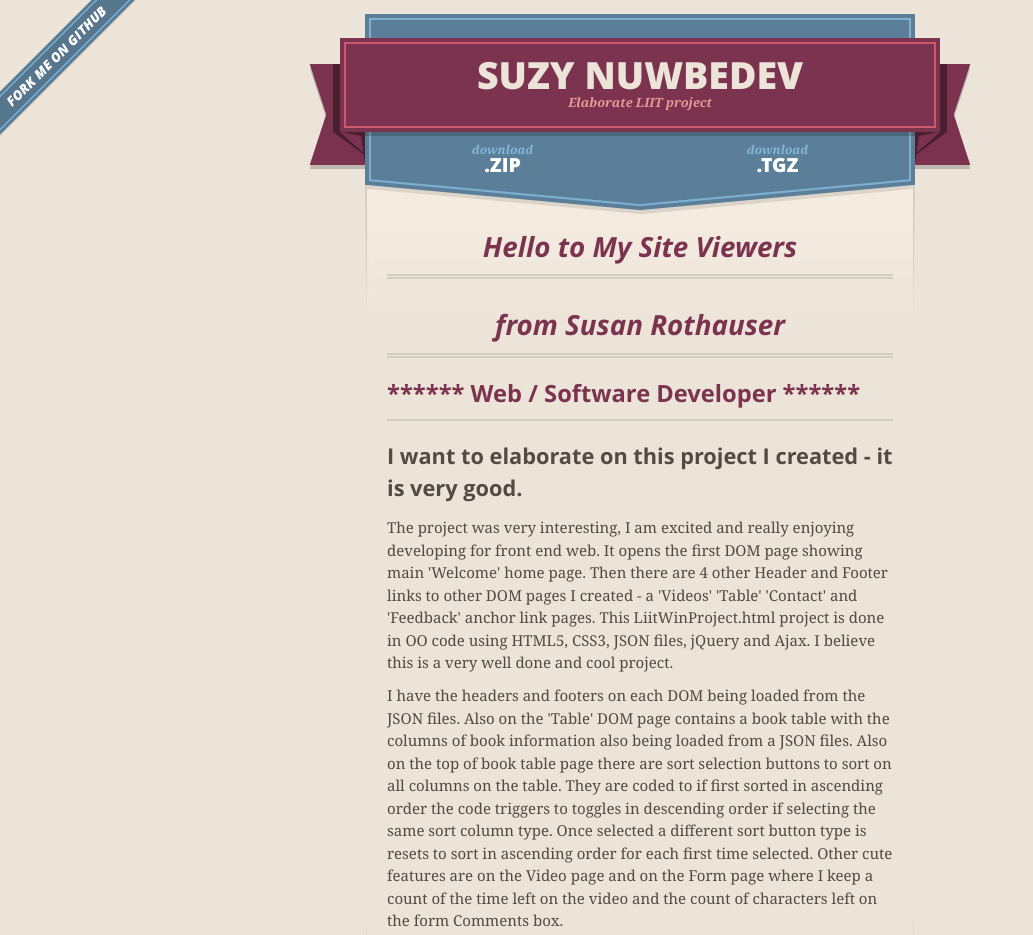
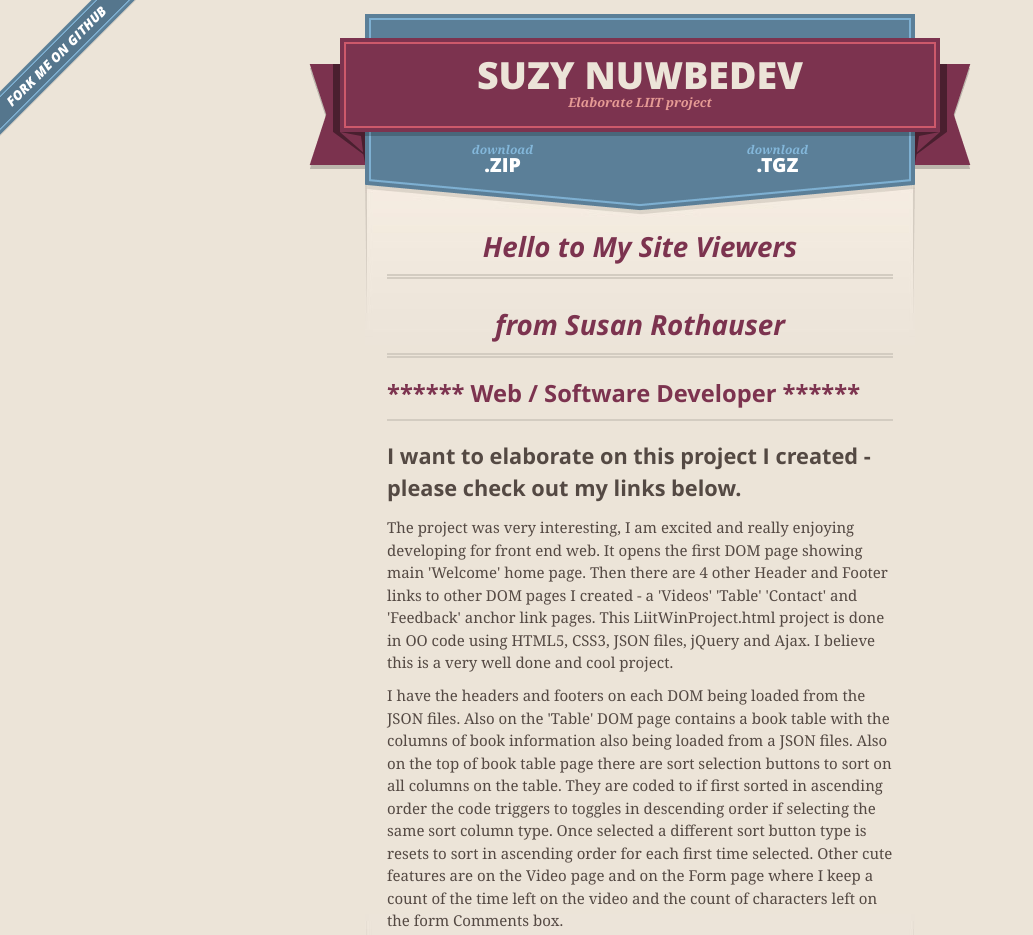
Before and after one commit to suzGtHb/suzy_nuwbedev, a plain HTML site: page index.html in a window 1280 px wide. Shown: the top 935 px of the page, without its empty margins (0-1033 px from the left). Drawn offline with nearby package versions, Linux system fonts and the light colour scheme.

Commit message:
Update index.html
Modified a comment

```diff
--- a/index.html
+++ b/index.html
@@ -56,7 +56,7 @@
 <a id="-web--software-developer-" class="anchor" href="#-web--software-developer-" aria-hidden="true"><span class="octicon octicon-link"></span></a>****** Web / Software Developer ******</h2>
 
 <h3>
-<a id="i-want-to-elaborate-on-this-project-i-created---it-is-very-good" class="anchor" href="#i-want-to-elaborate-on-this-project-i-created---it-is-very-good" aria-hidden="true"><span class="octicon octicon-link"></span></a>I want to elaborate on this project I created - it is very good.</h3>
+<a id="i-want-to-elaborate-on-this-project-i-created---it-is-very-good" class="anchor" href="#i-want-to-elaborate-on-this-project-i-created---it-is-very-good" aria-hidden="true"><span class="octicon octicon-link"></span></a>I want to elaborate on this project I created - please check out my links below.</h3>
 
 <p>The project was very interesting, I am excited and really enjoying developing for front end web. It opens the first DOM page showing main 'Welcome' home page. Then there are 4 other Header and Footer links to other DOM pages I created - a 'Videos' 'Table' 'Contact' and 'Feedback' anchor link pages. This LiitWinProject.html project is done in OO code using HTML5, CSS3, JSON files, jQuery and Ajax. I believe this is a very well done and cool project.</p>
 
```
